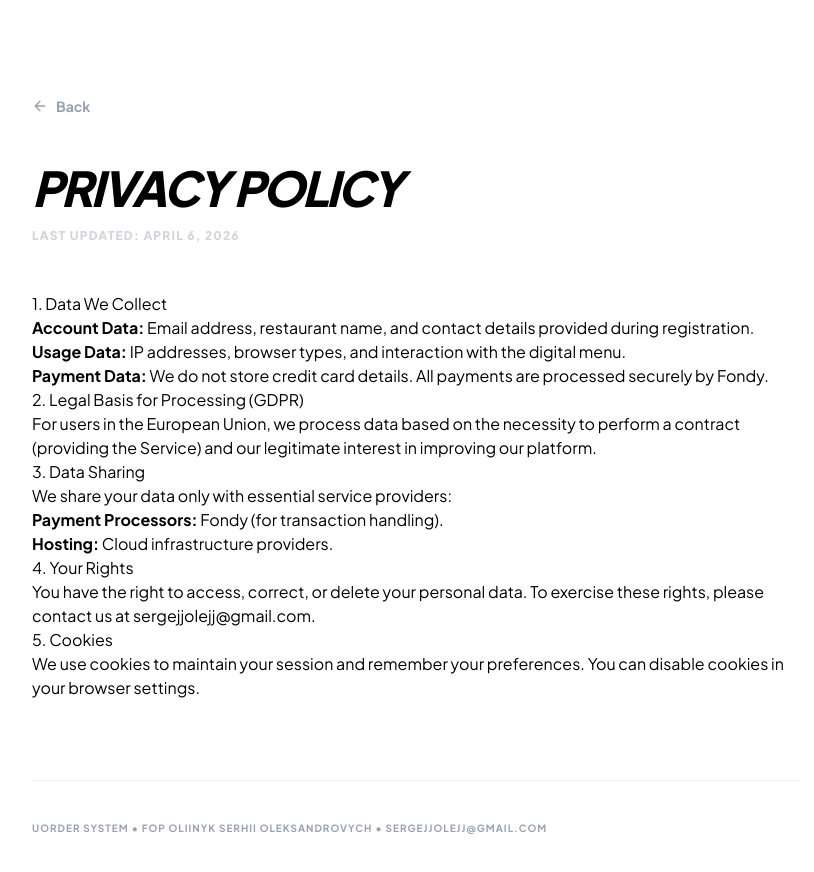
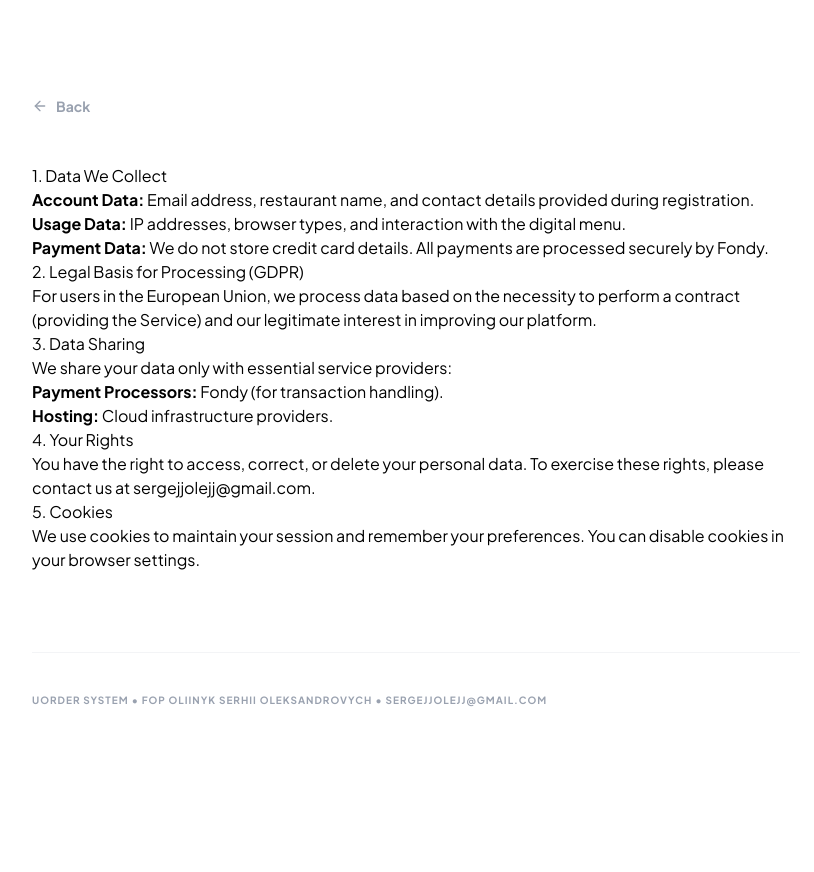
Before and after one commit to Mionder/uOrder_frontend, a Next.js app: page /privacy in a window 1280 px wide. Shown: the top 872 px of the page, without its empty margins (224-1038 px from the left). After the commit the page ends 804 px from the top, so only its background shows below. Built offline with nearby package versions, Linux system fonts and the light colour scheme.

Commit message:
layout legal fix

```diff
--- a/app/privacy/page.tsx
+++ b/app/privacy/page.tsx
@@ -2,7 +2,7 @@ import PolicyLayout from '../legal/layout';
 
 export default function PrivacyPage() {
   return (
-    <PolicyLayout title="Privacy Policy" lastUpdated="April 6, 2026">
+    <PolicyLayout>
       <h3>1. Data We Collect</h3>
       <ul>
         <li><strong>Account Data:</strong> Email address, restaurant name, and contact details provided during registration.</li>
--- a/app/refund/page.tsx
+++ b/app/refund/page.tsx
@@ -2,7 +2,7 @@ import PolicyLayout from '../legal/layout';
 
 export default function RefundPage() {
   return (
-    <PolicyLayout title="Refund & Cancellation" lastUpdated="April 6, 2026">
+    <PolicyLayout>
       <h3>1. Cancellations</h3>
       <p>You may cancel your uOrder subscription at any time through your account dashboard. Upon cancellation, you will continue to have access to the Service until the end of your current paid billing period.</p>
 
--- a/app/terms/page.tsx
+++ b/app/terms/page.tsx
@@ -2,7 +2,7 @@ import PolicyLayout from '../legal/layout';
 
 export default function TermsPage() {
   return (
-    <PolicyLayout title="Terms of Service" lastUpdated="April 6, 2026">
+    <PolicyLayout>
       <h3>1. Service Provider</h3>
       <p>The Service is provided by <strong>Individual Entrepreneur (FOP) Oliinyk Serhii Oleksandrovych</strong>, registered under the laws of Ukraine (ITN: 3686503510), address: 60 Avtozavodska St, apt. 92, Zaporizhzhia, Ukraine, 69118.</p>
 
```
Also changed, not shown: app/legal/layout.tsx (+6 -1 lines).
